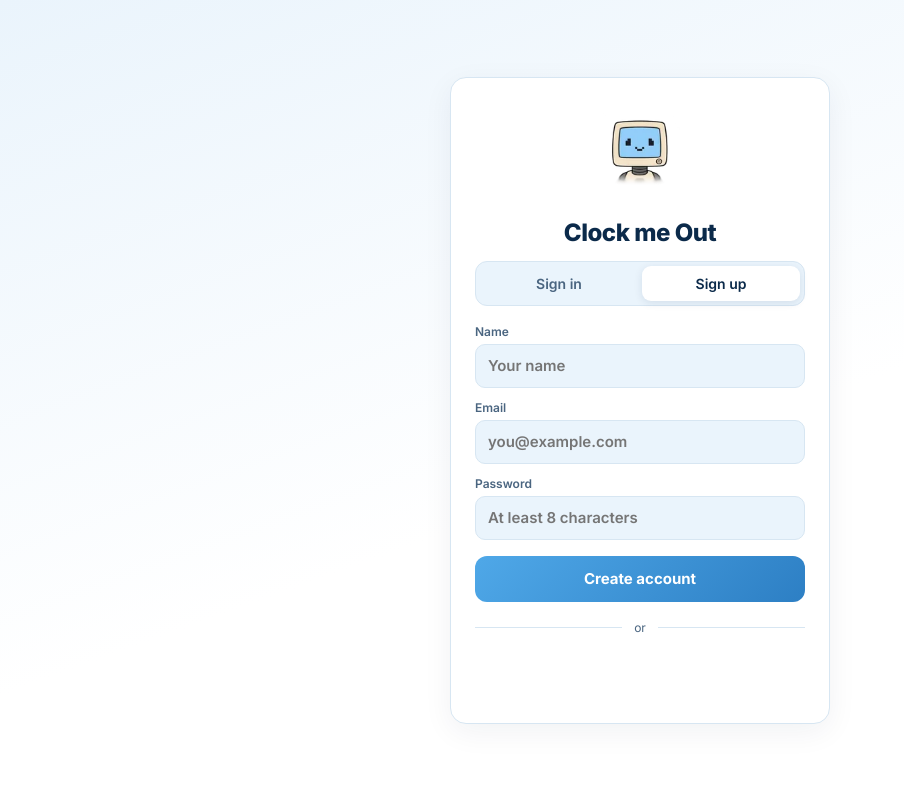
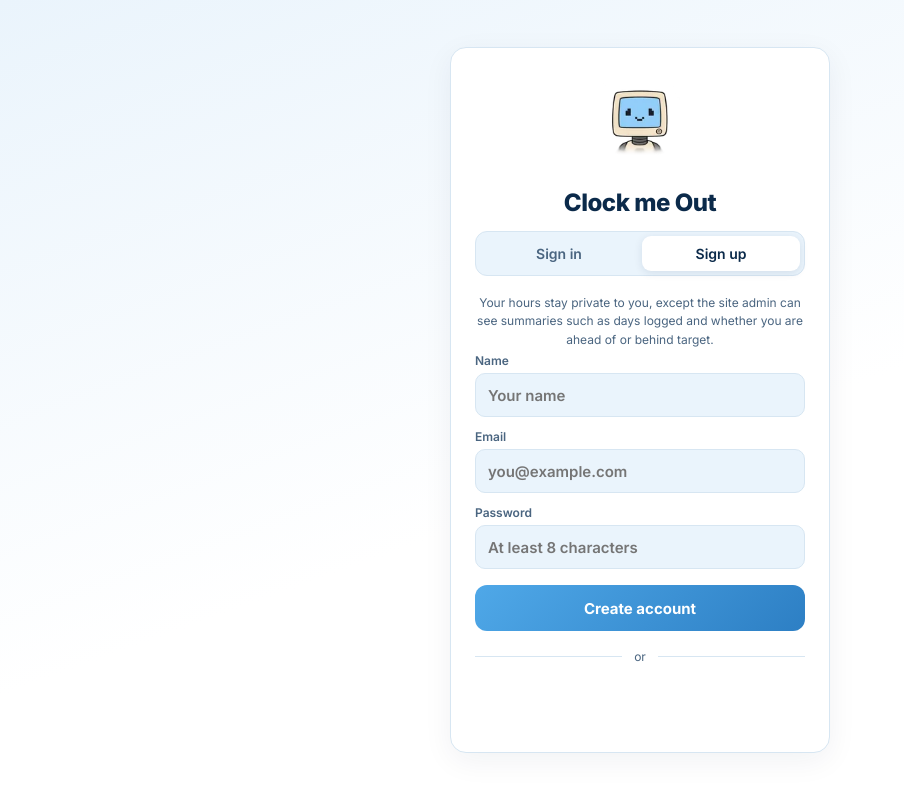
Before and after one commit to BasilMelepat/Clock-Me-Out, a React (Vite) app in the folder client/: page / in a window 1280 px wide. Both pictures are taken after a click on the tab "Sign up". Shown: the top 792 px of the page, without its empty margins (0-904 px from the left). Built offline with nearby package versions, Linux system fonts and the light colour scheme; no server answers.

Commit message:
Add privacy note for signup mode
Add note about privacy for signup mode.

```diff
--- a/client/src/App.jsx
+++ b/client/src/App.jsx
@@ -128,6 +128,7 @@ export default function App() {
               <button type="button" role="tab" aria-selected={mode === "signup"} onClick={() => switchMode("signup")}>Sign up</button>
             </div>
 
+            {mode === "signup" && <p className="muted small gate-note">Your hours stay private to you, except the site admin can see summaries such as days logged and whether you are ahead of or behind target.</p>}
             <form className="gate-form" onSubmit={submit}>
               {mode === "signup" && (
                 <label>
```
